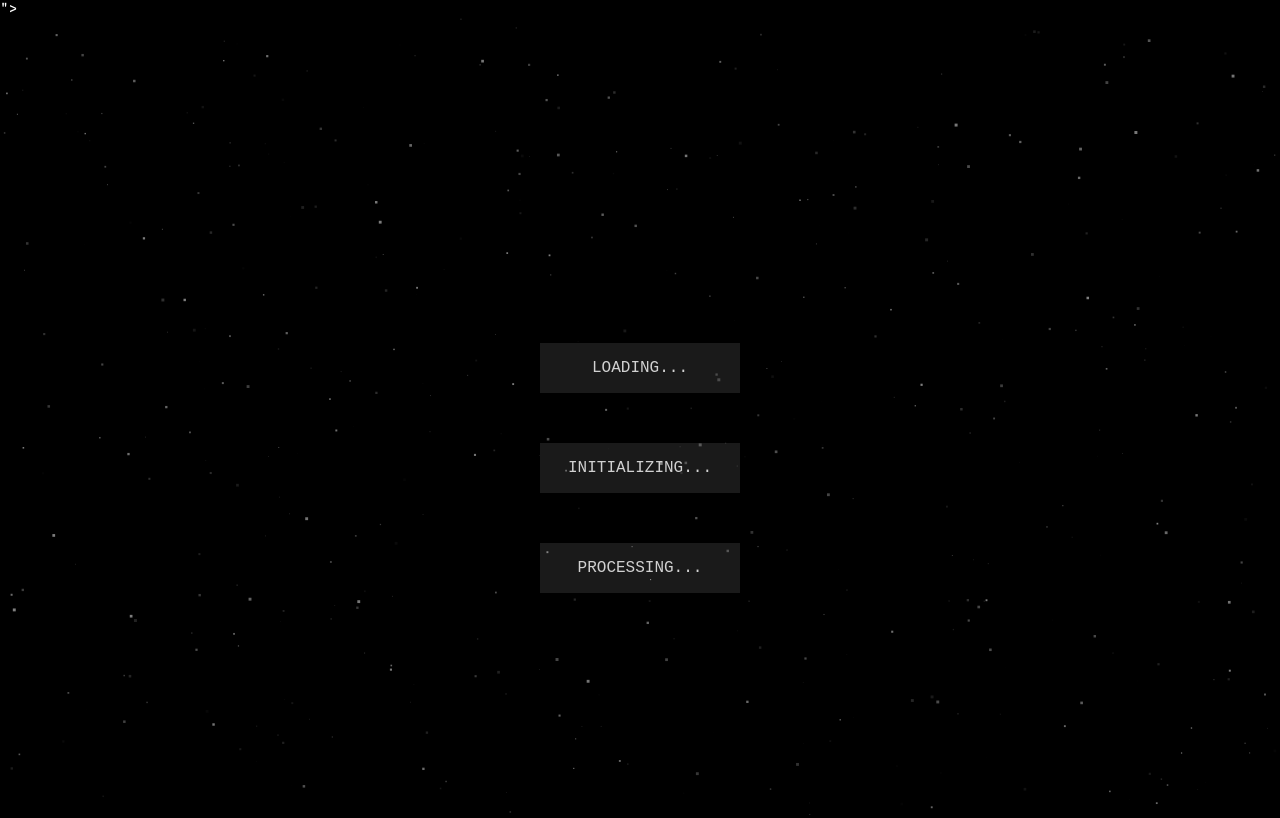
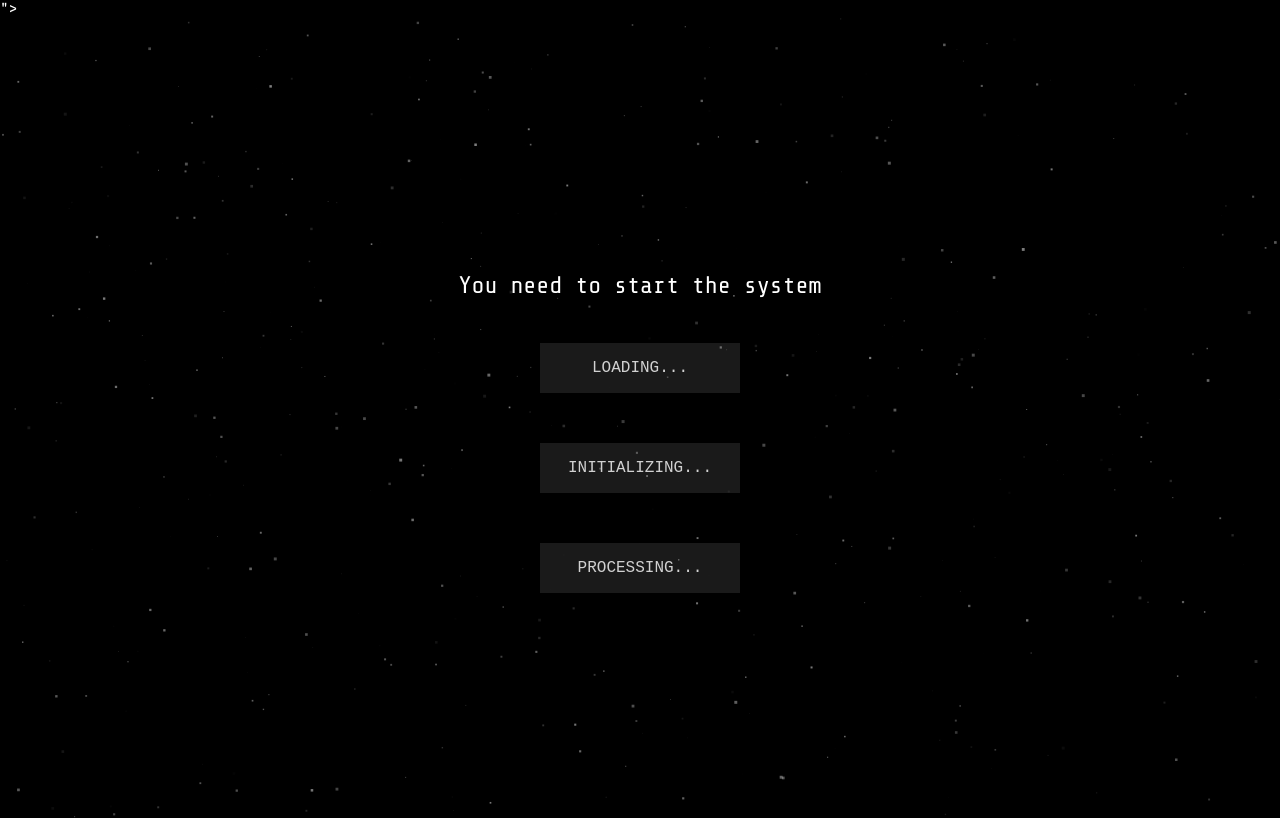
Before and after one commit to Colorful12/nazo-gui, a React (Vite) app: page / in a window 1280 px wide. Built offline with nearby package versions, Linux system fonts and the light colour scheme.

Commit message:
ステージ0に説明を追加

```diff
--- a/src/components/stages/Stage0.tsx
+++ b/src/components/stages/Stage0.tsx
@@ -89,7 +89,14 @@ const Stage0 = ({ onStageComplete }: StageProps) => {
                 className="absolute inset-0 z-10"
             />
 
-            {/* Fake buttons are now drawn on canvas */}
+            {/* Instruction text above fake buttons */}
+            {showFakeButtons && (
+                <div className="absolute top-1/3 left-1/2 transform -translate-x-1/2 -translate-y-1/2 z-20">
+                    <div className="text-white font-mono text-center whitespace-nowrap" style={{ fontSize: '24px' }}>
+                        You need to start the system
+                    </div>
+                </div>
+            )}
 
             {/* Real hidden START button */}
             {realButtonVisible && (
```
